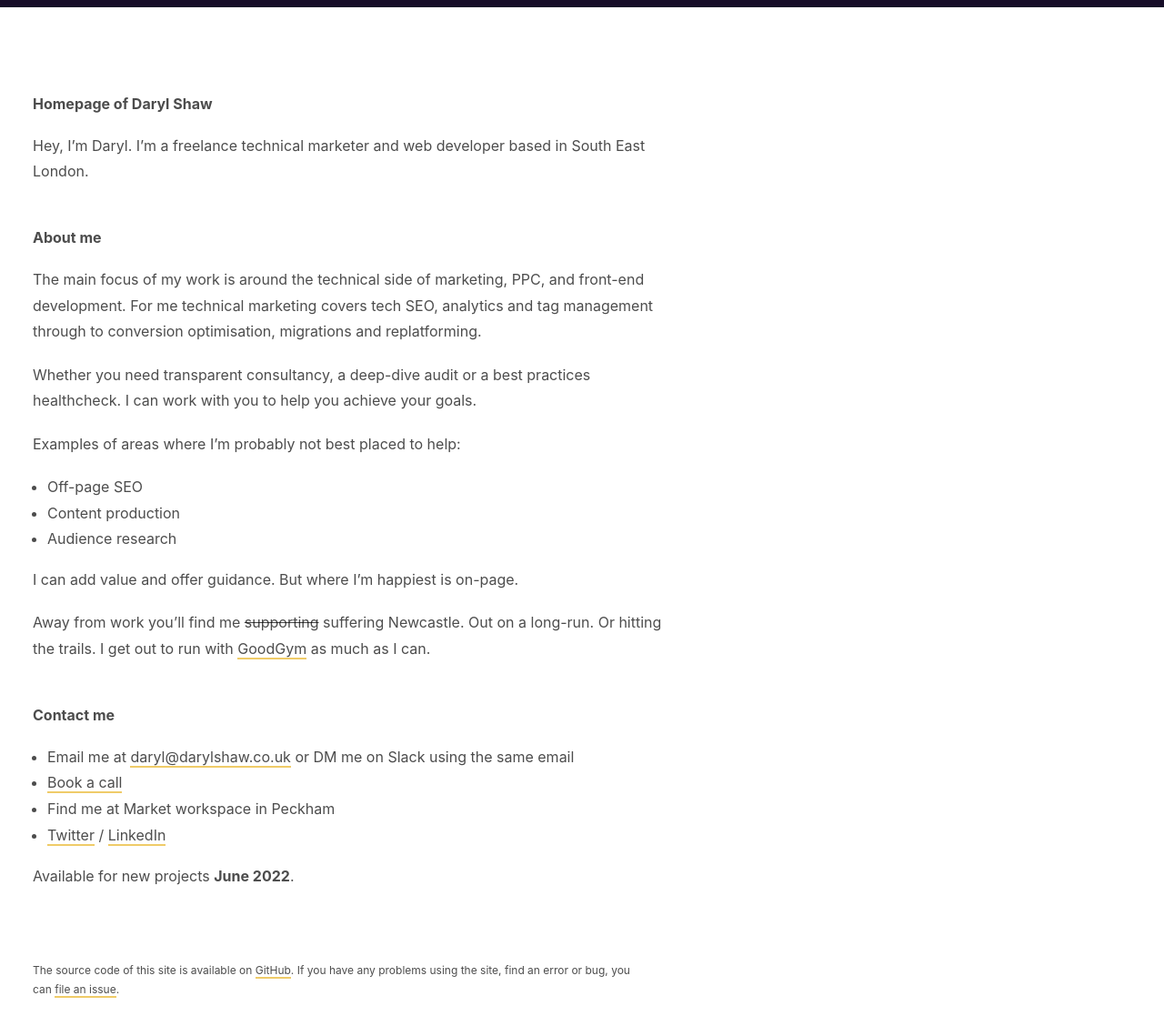
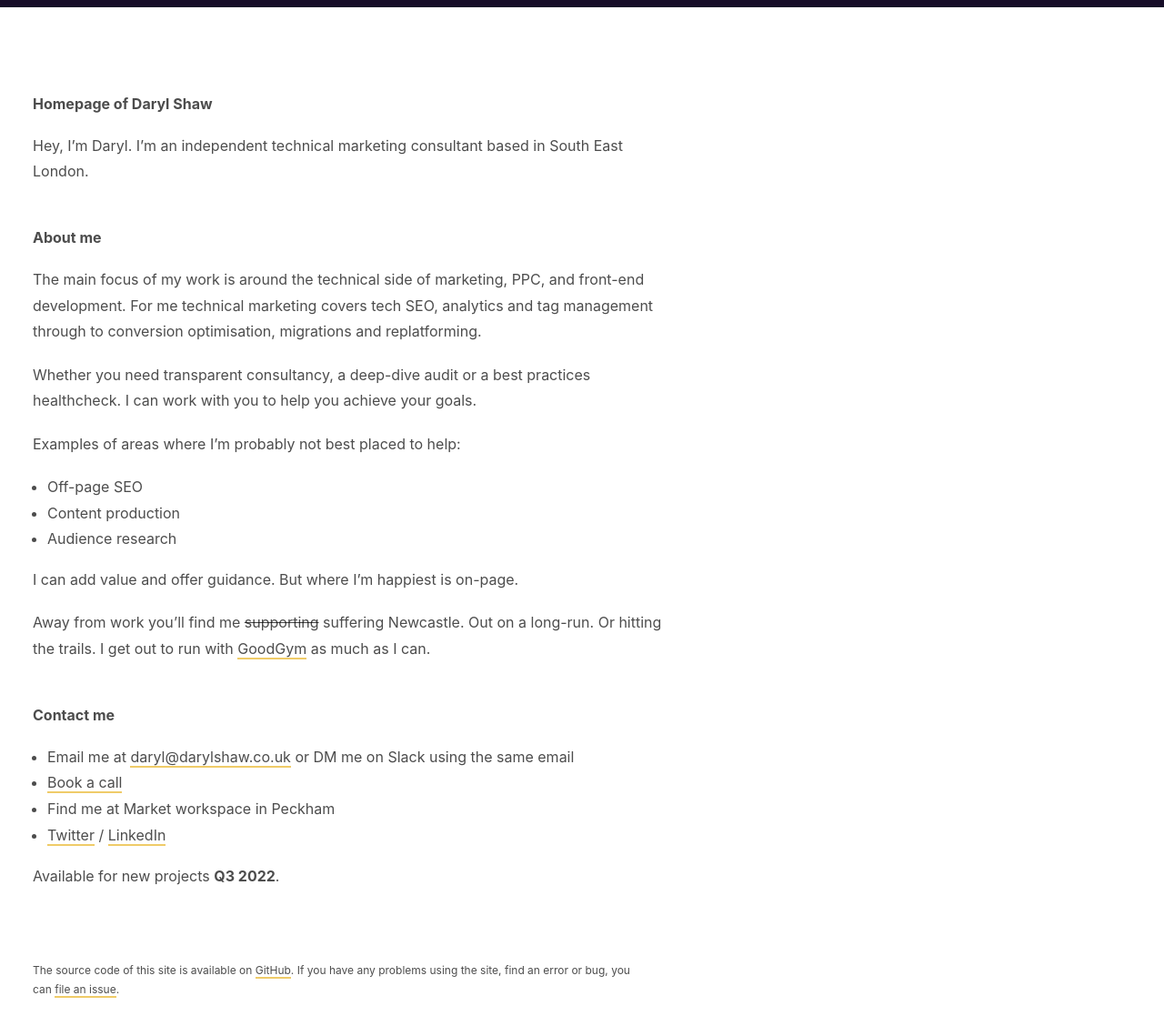
Before and after one commit to darylshaw/darylshaw.co.uk, a Jekyll site: the page built from index.md, in a window 1280 px wide. Shown: the whole page at 91% size. Built offline with Jekyll 4.4.1, drawn with Linux system fonts in a browser that asks for light colours.

Commit message:
updated job title and availability

```diff
--- a/index.md
+++ b/index.md
@@ -2,11 +2,11 @@
 title: Homepage of Daryl Shaw
 date: 2015-11-11 00:21:00 Z
 position: 0
-description: Freelance technical marketer and web developer based in South East London. Available for new projects June 2022.
+description: Independent technical marketing consultant based in South East London. Available for new projects Q3 2022.
 layout: index
 ---
 
-Hey, I’m Daryl. I’m a freelance technical marketer and web developer based in South East London.
+Hey, I’m Daryl. I’m an independent technical marketing consultant based in South East London.
 
 ## About me
 
@@ -31,4 +31,4 @@ Away from work you'll find me ~~supporting~~ suffering Newcastle. Out on a long-
 * Find me at Market workspace in Peckham
 * [Twitter](https://twitter.com/daryl_shaw) / [LinkedIn](https://www.linkedin.com/in/daryl-shaw/)
 
-Available for new projects **June 2022**.
+Available for new projects **Q3 2022**.
```
